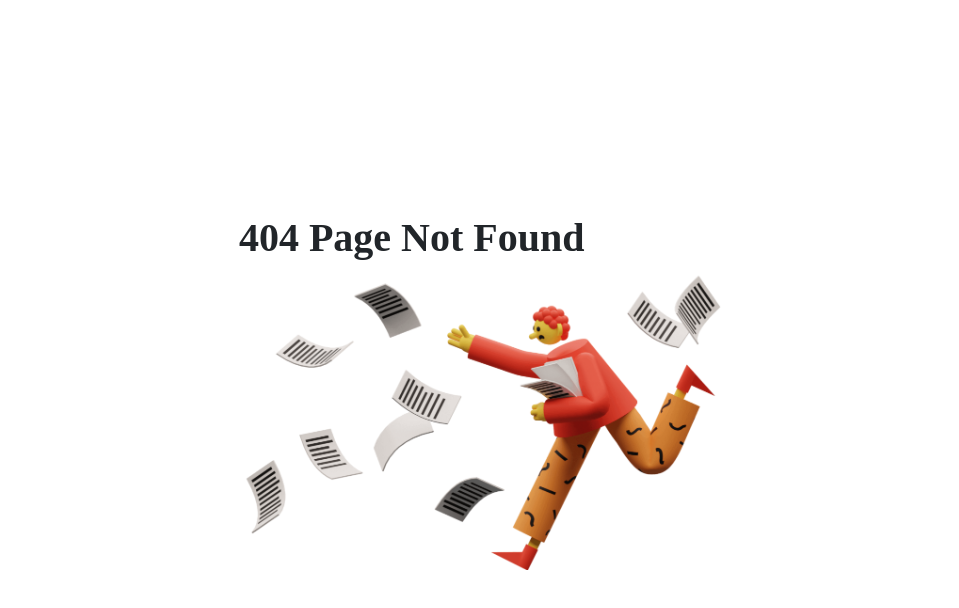
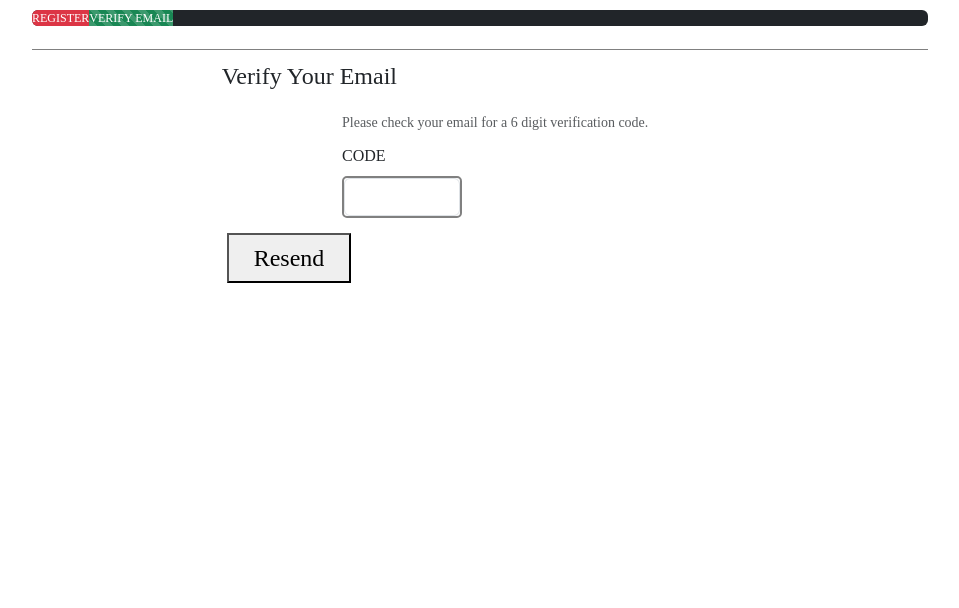
Before and after one commit to Red-stevo/E-LearningHub, a React (Vite) app in the folder student-learning-assistant/: page /student-assistant/register/verify in a window 1280 px wide. Before the commit this address had no page. Shown: the top 608 px of the page, without its empty margins (160-1119 px from the left). Built offline with nearby package versions, Linux system fonts and the light colour scheme; a web font is replaced by a local one.

Commit message:
Commit message >>>>> restructuring the code flow for registration. <<<<<

```diff
--- a/student-learning-assistant/src/AppPages/Component/Progress.jsx
+++ b/student-learning-assistant/src/AppPages/Component/Progress.jsx
@@ -9,7 +9,7 @@ const Progress = ( { register, verify} ) => {
                     striped={false} now={register} className={'register '} variant={'danger'}
                     label={"REGISTER"}/>
                 <ProgressBar
-                    striped={false} now={verify} className={'verify-email'} variant={'success'}
+                    striped={true} now={verify} className={'verify-email'} variant={'success'}
                     label={"VERIFY EMAIL"}/>
             </ProgressBar>
         </div>
--- a/student-learning-assistant/src/AppPages/Component/RegistrationForm.jsx
+++ b/student-learning-assistant/src/AppPages/Component/RegistrationForm.jsx
@@ -4,7 +4,7 @@ import {emailCheckAvailable, registerUser, userNameCheck} from "../DataSource/Ba
 import {useNavigate} from "react-router";
 
 // eslint-disable-next-line react/prop-types
-const RegistrationForm = ({verify, verificationCode, register}) => {
+const RegistrationForm = () => {
     const [username, setUsername] = useState(''); //used to hold the username enter by the user.
     const [password, setPassword] = useState(''); //used to hold the password enter by the user.
     const [confirmPassword, setConfirmPassword] = useState(''); //user to handle user input for confirm password.
@@ -22,7 +22,8 @@ const RegistrationForm = ({verify, verificationCode, register}) => {
     * It fills in the user registration request object that is passed to the backend
     * Makes the backend request
     * If the request is successful the jwt and username a saved to the session storage and clean up the input fields.
-    * If an error occurs the error is set to error state that and displayed to the user.*/
+    * If an error occurs the error is set to error state that and displayed to the user.
+    * */
     const handleSubmit = (e) => {
         e.preventDefault();
 
@@ -37,10 +38,6 @@ const RegistrationForm = ({verify, verificationCode, register}) => {
         }
 
         registerUser(userData).then(() => {
-            verify(50);
-            register(false);
-            verificationCode(true);
-
             //setting session storage.
             sessionStorage.setItem("isLoggedIn", "true");
             sessionStorage.setItem("username", username);
@@ -51,7 +48,7 @@ const RegistrationForm = ({verify, verificationCode, register}) => {
             setPassword('');
             setConfirmPassword('');
 
-            navigate("/student-assistant/learn/main");
+            navigate("/student-assistant/register/verify");
 
         }).catch((error) => {
             setRegError(error.response.data.message);
--- a/student-learning-assistant/src/AppPages/RoutedPages/RegistrationPage.jsx
+++ b/student-learning-assistant/src/AppPages/RoutedPages/RegistrationPage.jsx
@@ -1,23 +1,15 @@
-import {useState} from "react";
 import Progress from "../Component/Progress.jsx";
 import './../Styles/RegistrationPage.css'
 import {Outlet} from "react-router";
 
 
 export const RegistrationPage = () => {
-    const [register] = useState(50);
-    const [verify, setVerify] = useState(0);
-
     return(
         <>
             <div className={"page1"}>
-                <Progress register={register} verify={verify} />
-
+                <Progress/>
             </div>
-
-            <div>
                 <Outlet />
-            </div>
         </>
     );
 }
--- a/student-learning-assistant/src/AppPages/Routing/AppRoutes.jsx
+++ b/student-learning-assistant/src/AppPages/Routing/AppRoutes.jsx
@@ -10,6 +10,7 @@ import {CreateCourse} from "../RoutedPages/CreateCourse.jsx";
 import {LearningStatistics} from "../RoutedPages/LearningStatistics.jsx";
 import RegistrationForm from "../Component/RegistrationForm.jsx";
 import {UserProfile} from "../Component/UserProfile.jsx";
+import VerifyEmailForm from "../Component/VerifyEmailForm.jsx";
 
 
 
@@ -20,6 +21,7 @@ export default function AppRoutes() {
                 <Route path={"/"} element={<IndexPage /> } />
                 <Route path={"/student-assistant/register"} element={ <RegistrationPage /> }>
                     <Route path={"user"} element={<RegistrationForm />} />
+                    <Route path={"verify"} element={<VerifyEmailForm />} />
                 </Route>
                 <Route path={"/student-assistant/login"} element={<LoginPage />} />
                 <Route path={"/student-assistant/userProfile"} element={<UserProfile/>}/>
```
